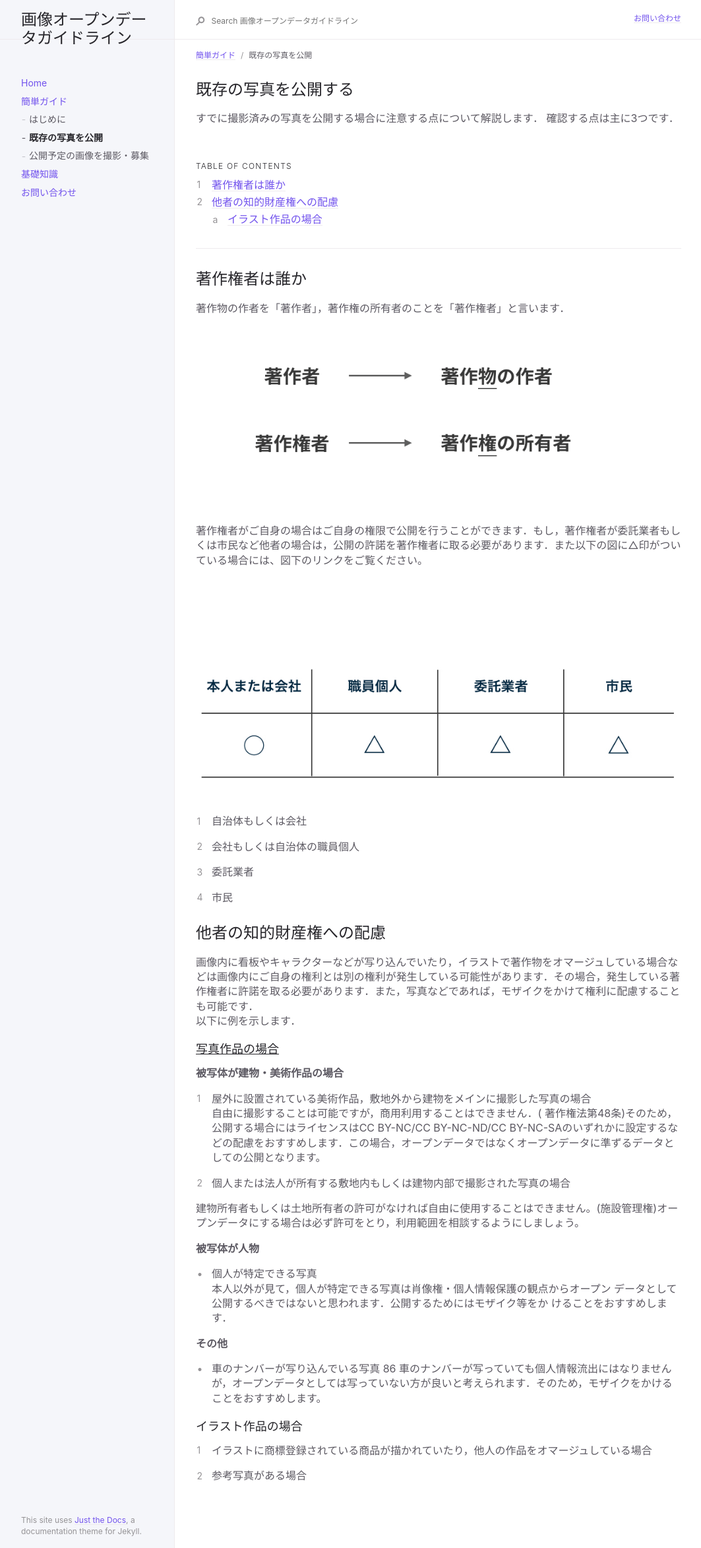
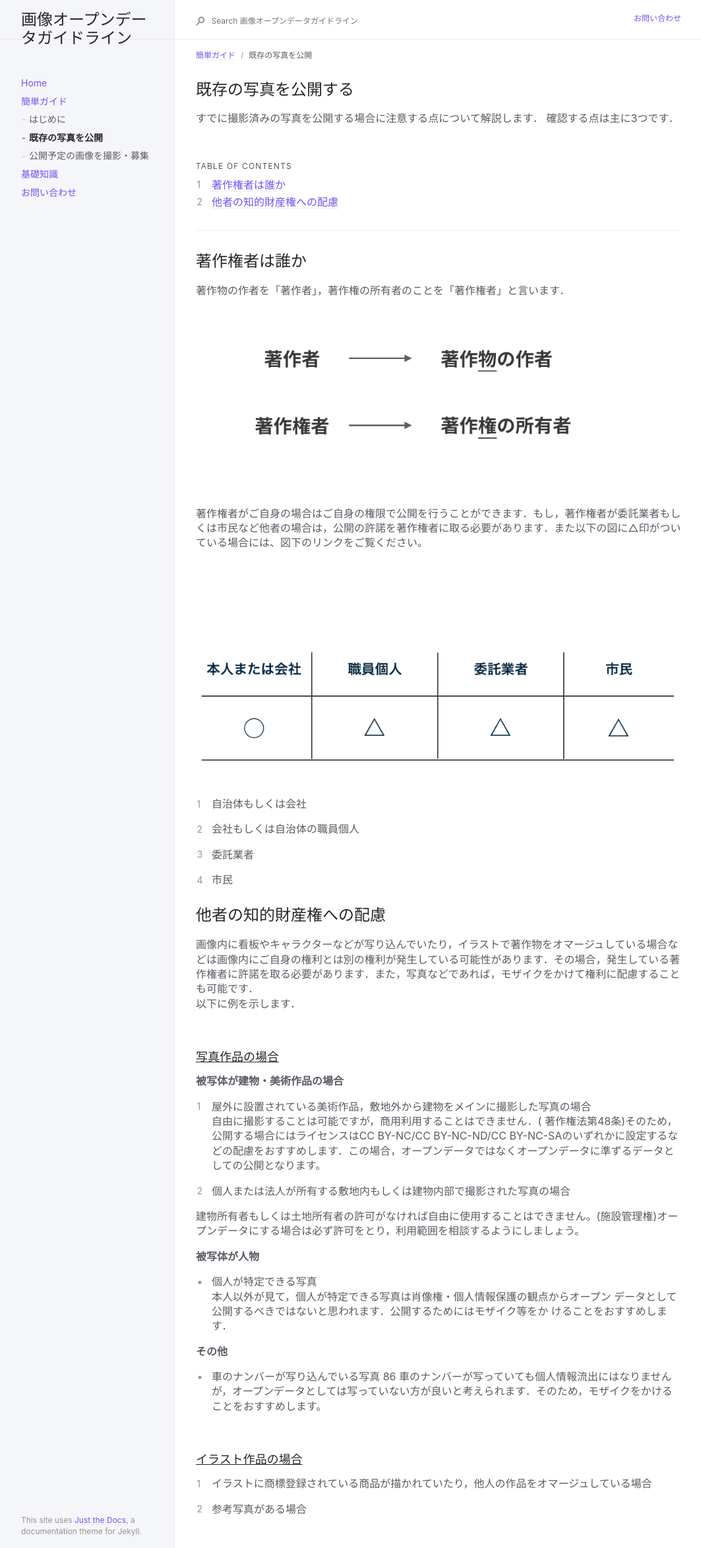
Before and after one commit to ayane0321/image-opendata-guide, a Jekyll site: the page built from docs/quick/already.md, in a window 1280 px wide. Shown: the whole page at 66% size, without its empty margins (91-1154 px from the left). Built offline with Jekyll 4.4.1, drawn with Linux system fonts in a browser that asks for light colours.

Commit message:
change already.md

```diff
--- a/docs/quick/already.md
+++ b/docs/quick/already.md
@@ -45,6 +45,8 @@ nav_order: 2
 画像内に看板やキャラクターなどが写り込んでいたり，イラストで著作物をオマージュしている場合などは画像内にご自身の権利とは別の権利が発生している可能性があります．その場合，発生している著作権者に許諾を取る必要があります．また，写真などであれば，モザイクをかけて権利に配慮することも可能です．
 以下に例を示します．
 
+<br>
+
 <h3><u> 写真作品の場合</u></h3>
 **被写体が建物・美術作品の場合**
 1. 屋外に設置されている美術作品，敷地外から建物をメインに撮影した写真の場合
@@ -65,8 +67,9 @@ nav_order: 2
 - 車のナンバーが写り込んでいる写真
  86 車のナンバーが写っていても個人情報流出にはなりませんが，オープンデータとしては写っていない方が良いと考えられます．そのため，モザイクをかけることをおすすめします。
 
+<br>
 
-### イラスト作品の場合
+<h3><u>イラスト作品の場合</u></h3>
 1. イラストに商標登録されている商品が描かれていたり，他人の作品をオマージュしている場合
 
 2. 参考写真がある場合
```
